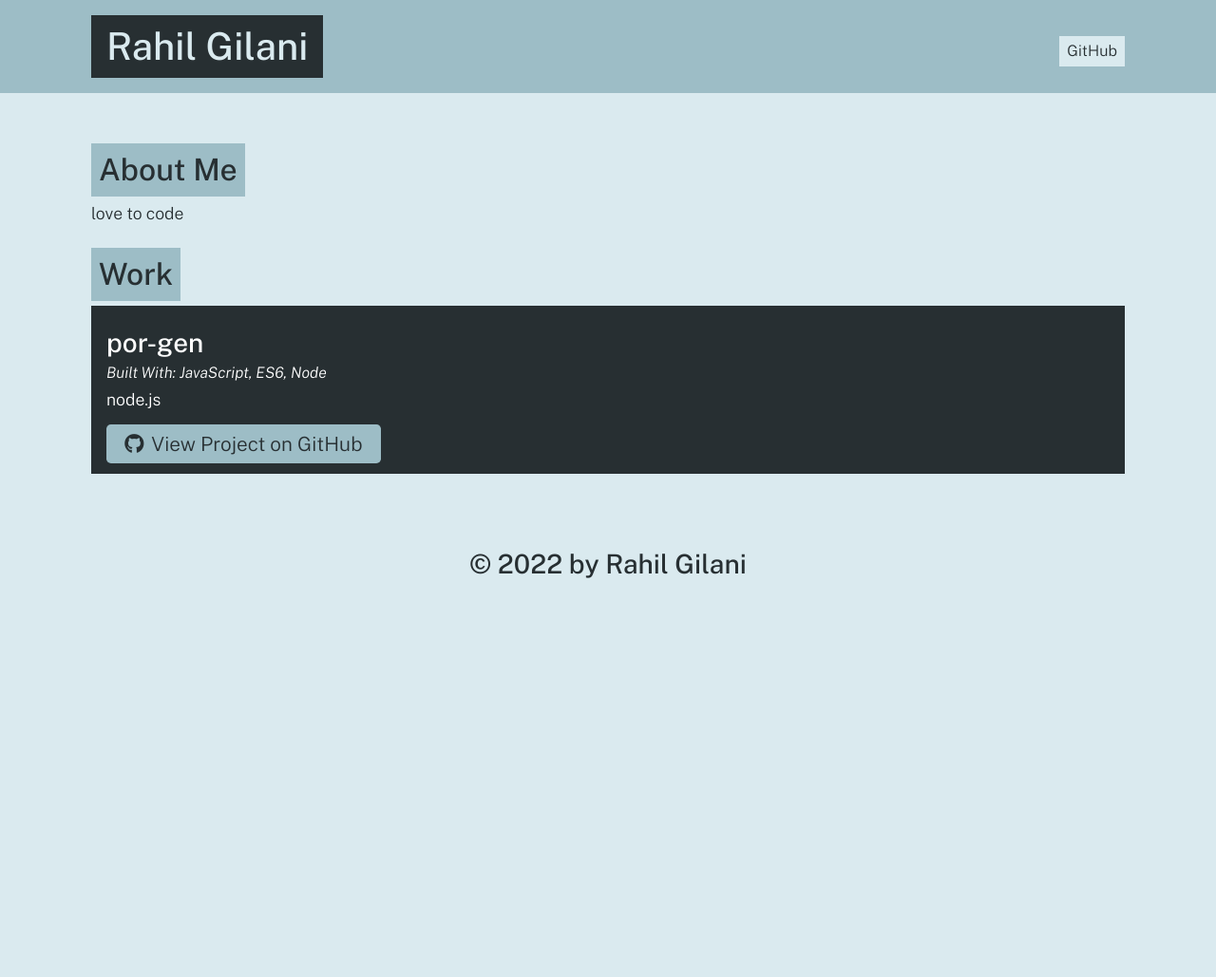
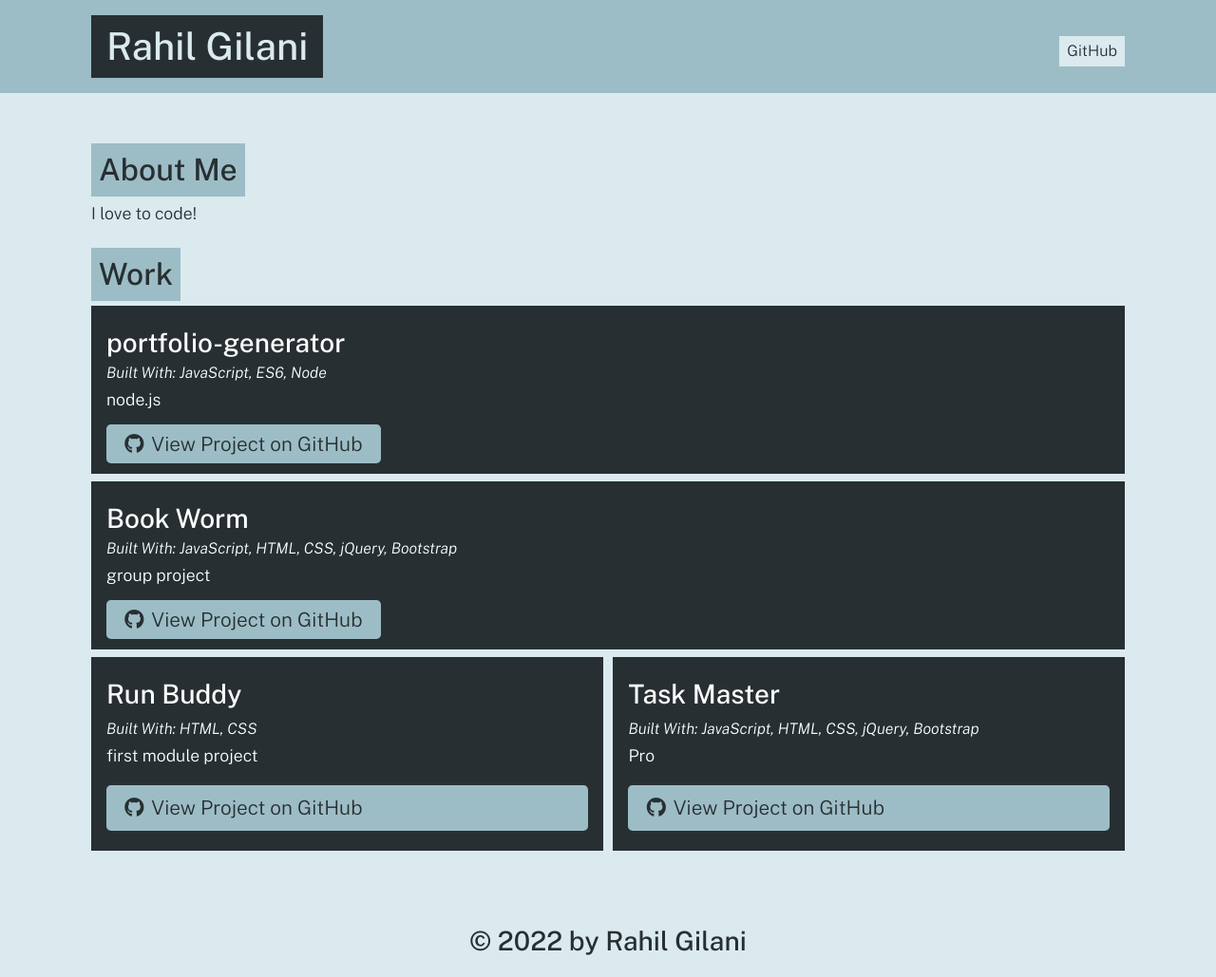
Before and after one commit to ragil1114/portfolio-generator, a website: page dist/index.html in a window 1280 px wide. Shown: the whole page at 95% size. Before the commit the page ends 800 px from the top, so only its background shows below. Drawn offline with nearby package versions, Linux system fonts and the light colour scheme.

Commit message:
cleaned code

```diff
--- a/dist/index.html
+++ b/dist/index.html
@@ -25,7 +25,7 @@
 
     <section class="my-3" id="about">
       <h2 class="text-dark bg-primary p-2 display-inline-block">About Me</h2>
-      <p>love to code</p>
+      <p>I love to code!</p>
     </section>
 
 
@@ -34,16 +34,46 @@
       <div class="flex-row justify-space-between">
 
           <div class="col-12 mb-2 bg-dark text-light p-3">
-            <h3 class="portfolio-item-title text-light">por-gen</h3>
+            <h3 class="portfolio-item-title text-light">portfolio-generator</h3>
             <h5 class="portfolio-languages">
               Built With:
               JavaScript, ES6, Node
             </h5>
             <p>node.js</p>
-            <a href="gh.io" class="btn"><i class="fab fa-github mr-2"></i>View Project on GitHub</a>
+            <a href="https://github.com/ragil1114/portfolio-generator.git" class="btn"><i class="fab fa-github mr-2"></i>View Project on GitHub</a>
+          </div>
+
+          <div class="col-12 mb-2 bg-dark text-light p-3">
+            <h3 class="portfolio-item-title text-light">Book Worm</h3>
+            <h5 class="portfolio-languages">
+              Built With:
+              JavaScript, HTML, CSS, jQuery, Bootstrap
+            </h5>
+            <p>group project</p>
+            <a href="https://github.com/ragil1114/bookWorm-projectRepo.git" class="btn"><i class="fab fa-github mr-2"></i>View Project on GitHub</a>
           </div>
 
 
+
+          <div class="col-12 col-md-6 mb-2 bg-dark text-light p-3 flex-column">
+            <h3 class="portfolio-item-title text-light">Run Buddy</h3>
+            <h5 class="portfolio-languages">
+              Built With:
+              HTML, CSS
+            </h5>
+            <p>first module project</p>
+            <a href="https://github.com/ragil1114/run-buddy.git" class="btn mt-auto"><i class="fab fa-github mr-2"></i>View Project on GitHub</a>
+          </div>
+
+          <div class="col-12 col-md-6 mb-2 bg-dark text-light p-3 flex-column">
+            <h3 class="portfolio-item-title text-light">Task Master</h3>
+            <h5 class="portfolio-languages">
+              Built With:
+              JavaScript, HTML, CSS, jQuery, Bootstrap
+            </h5>
+            <p>Pro</p>
+            <a href="https://github.com/ragil1114/taskmaster.git" class="btn mt-auto"><i class="fab fa-github mr-2"></i>View Project on GitHub</a>
+          </div>
 
       </div>
     </section>
```
